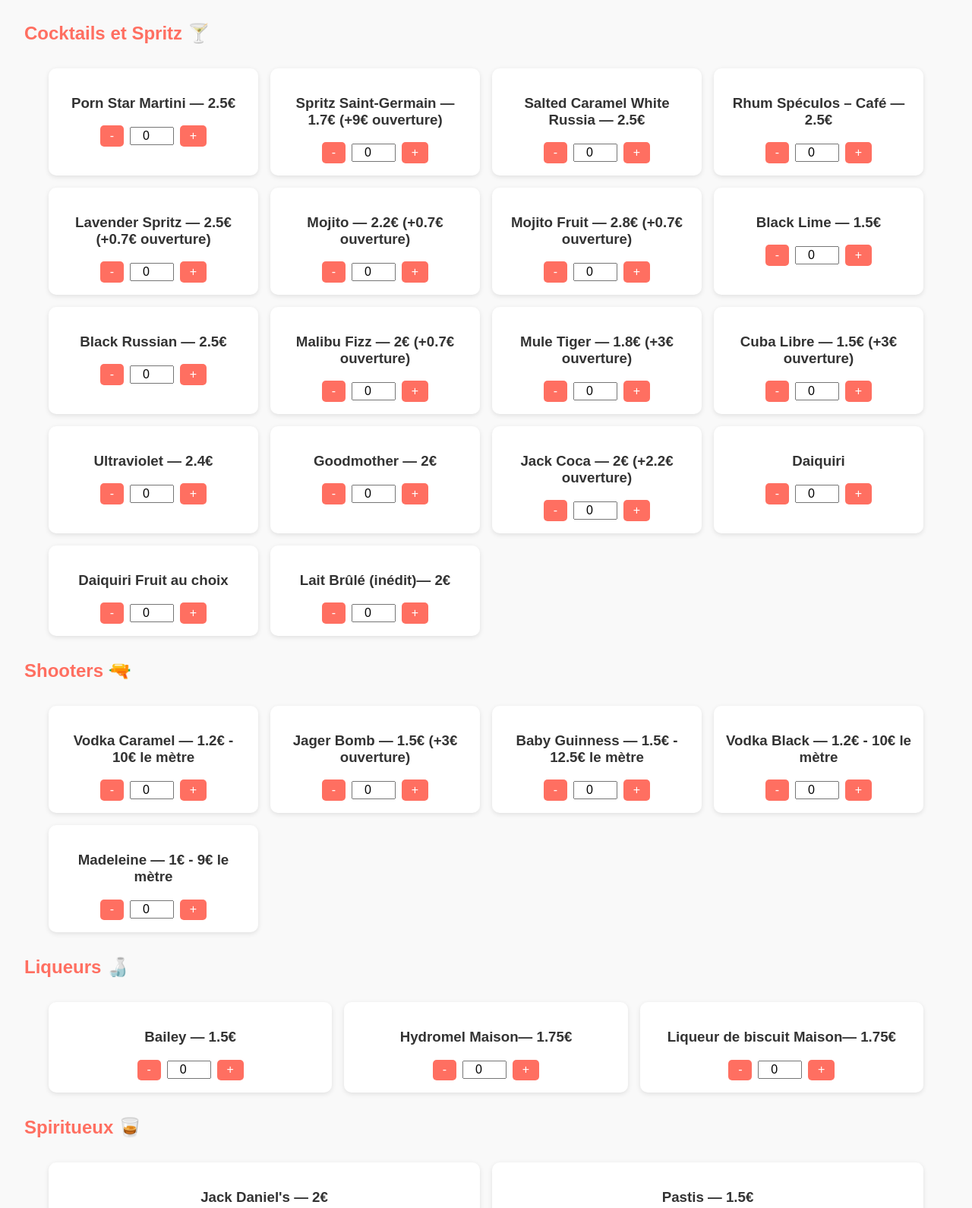
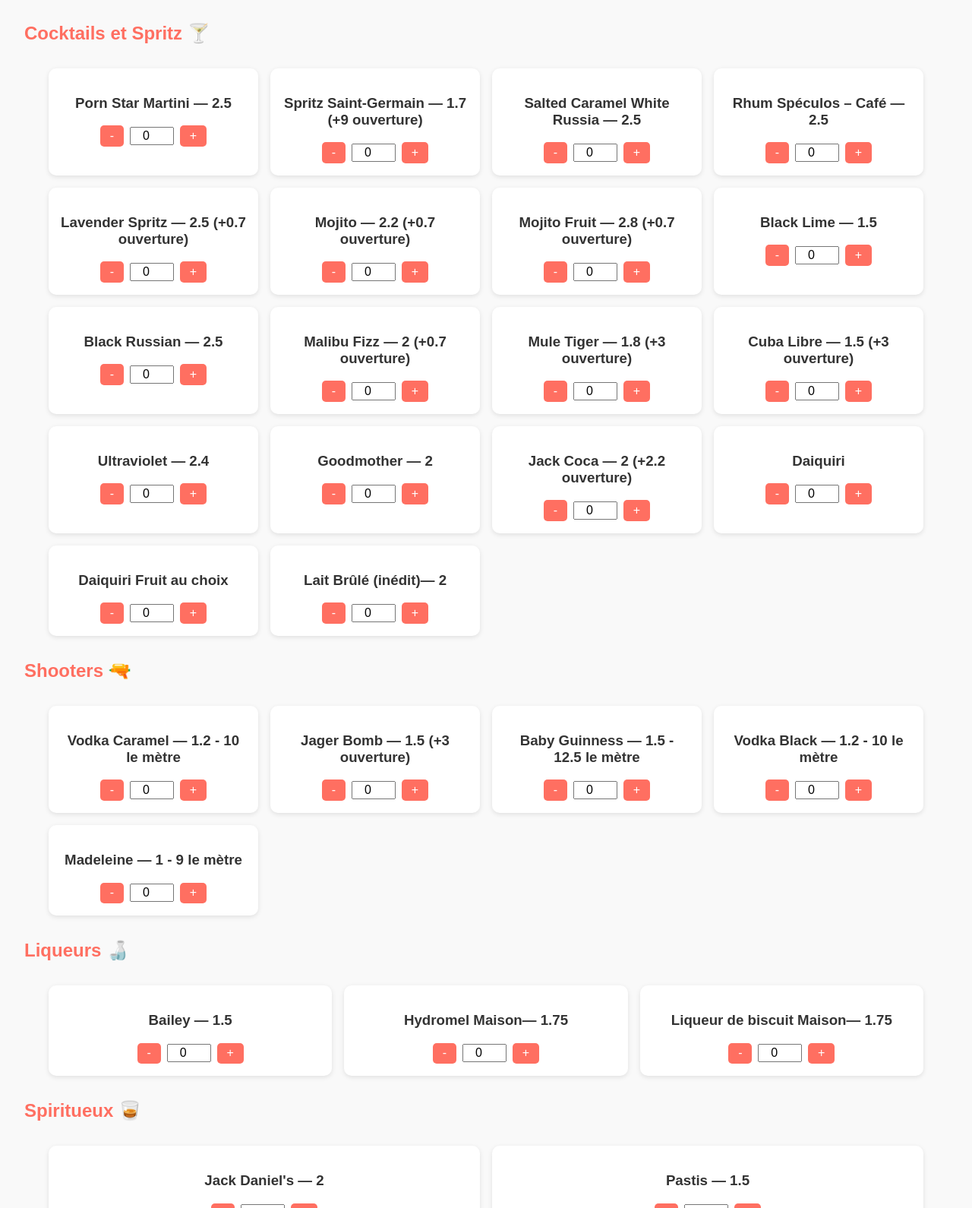
Before and after one commit to matthieumarmotte-svg/beberbar_vercel, a plain HTML site: page index.html in a window 1280 px wide. Shown: the part 200-1790 px from the top of the page at 76% size. Drawn offline with Linux system fonts and the light colour scheme.

Commit message:
Update index.html

```diff
--- a/index.html
+++ b/index.html
@@ -21,7 +21,7 @@
         <div class="boissons">
 
           <div class="boisson" data-prix="2.5">
-            <h3>Porn Star Martini — 2.5€</h3>
+            <h3>Porn Star Martini — 2.5</h3>
             <div class="quantite">
               <button type="button" class="moins">-</button>
               <input type="number" name="Porn Star Martini" value="0" min="0" />
@@ -30,7 +30,7 @@
           </div>
 
           <div class="boisson" data-prix="1.7" data-supplement="9">
-            <h3>Spritz Saint-Germain — 1.7€ (+9€ ouverture)</h3>
+            <h3>Spritz Saint-Germain — 1.7 (+9 ouverture)</h3>
             <div class="quantite">
               <button type="button" class="moins">-</button>
               <input type="number" name="Spritz Saint-Germain" value="0" min="0" />
@@ -39,7 +39,7 @@
           </div>
 
           <div class="boisson" data-prix="2.5">
-            <h3>Salted Caramel White Russia — 2.5€</h3>
+            <h3>Salted Caramel White Russia — 2.5</h3>
             <div class="quantite">
               <button type="button" class="moins">-</button>
               <input type="number" name="Salted Caramel White Russia" value="0" min="0" />
@@ -48,7 +48,7 @@
           </div>
 
           <div class="boisson" data-prix="2.5">
-            <h3>Rhum Spéculos – Café — 2.5€</h3>
+            <h3>Rhum Spéculos – Café — 2.5</h3>
             <div class="quantite">
               <button type="button" class="moins">-</button>
               <input type="number" name="Rhum Spéculos" value="0" min="0" />
@@ -57,7 +57,7 @@
           </div>
 
           <div class="boisson" data-prix="2.5" data-supplement="0.7">
-            <h3>Lavender Spritz — 2.5€ (+0.7€ ouverture)</h3>
+            <h3>Lavender Spritz — 2.5 (+0.7 ouverture)</h3>
             <div class="quantite">
               <button type="button" class="moins">-</button>
               <input type="number" name="Lavender Spritz" value="0" min="0" />
@@ -66,7 +66,7 @@
           </div>
 
           <div class="boisson" data-prix="2.2" data-supplement="0.7">
-            <h3>Mojito — 2.2€ (+0.7€ ouverture)</h3>
+            <h3>Mojito — 2.2 (+0.7 ouverture)</h3>
             <div class="quantite">
               <button type="button" class="moins">-</button>
               <input type="number" name="Mojito Simple" value="0" min="0" />
@@ -75,7 +75,7 @@
           </div>
 
            <div class="boisson" data-prix="2.8">
-            <h3>Mojito Fruit — 2.8€ (+0.7€ ouverture)</h3>
+            <h3>Mojito Fruit — 2.8 (+0.7 ouverture)</h3>
             <div class="quantite">
               <button type="button" class="moins">-</button>
               <input type="number" name="Mojito Fruit" value="0" min="0" />
@@ -84,7 +84,7 @@
           </div>
 
           <div class="boisson" data-prix="1.5">
-            <h3>Black Lime — 1.5€</h3>
+            <h3>Black Lime — 1.5</h3>
             <div class="quantite">
               <button type="button" class="moins">-</button>
               <input type="number" name="Black Lime" value="0" min="0" />
@@ -93,7 +93,7 @@
           </div>
 
           <div class="boisson" data-prix="2.5">
-            <h3>Black Russian — 2.5€</h3>
+            <h3>Black Russian — 2.5</h3>
             <div class="quantite">
               <button type="button" class="moins">-</button>
               <input type="number" name="Black Russian" value="0" min="0" />
@@ -102,7 +102,7 @@
           </div>
 
           <div class="boisson" data-prix="2.0" data-supplement="0.7">
-            <h3>Malibu Fizz — 2€ (+0.7€ ouverture)</h3>
+            <h3>Malibu Fizz — 2 (+0.7 ouverture)</h3>
             <div class="quantite">
               <button type="button" class="moins">-</button>
               <input type="number" name="Malibu Fizz" value="0" min="0" />
@@ -111,7 +111,7 @@
           </div>
 
           <div class="boisson" data-prix="1.8" data-supplement="3">
-            <h3>Mule Tiger — 1.8€ (+3€ ouverture)</h3>
+            <h3>Mule Tiger — 1.8 (+3 ouverture)</h3>
             <div class="quantite">
               <button type="button" class="moins">-</button>
               <input type="number" name="Mule Tiger" value="0" min="0" />
@@ -120,7 +120,7 @@
           </div>
 
           <div class="boisson" data-prix="1.5" data-supplement="3">
-            <h3>Cuba Libre — 1.5€ (+3€ ouverture)</h3>
+            <h3>Cuba Libre — 1.5 (+3 ouverture)</h3>
             <div class="quantite">
               <button type="button" class="moins">-</button>
               <input type="number" name="Cuba Libre" value="0" min="0" />
@@ -129,7 +129,7 @@
           </div>
 
           <div class="boisson" data-prix="2.4">
-            <h3>Ultraviolet — 2.4€</h3>
+            <h3>Ultraviolet — 2.4</h3>
             <div class="quantite">
               <button type="button" class="moins">-</button>
               <input type="number" name="Ultraviolet" value="0" min="0" />
@@ -138,7 +138,7 @@
           </div>
 
           <div class="boisson" data-prix="2.0">
-            <h3>Goodmother — 2€</h3>
+            <h3>Goodmother — 2</h3>
             <div class="quantite">
               <button type="button" class="moins">-</button>
               <input type="number" name="Goodmother" value="0" min="0" />
@@ -147,7 +147,7 @@
           </div>
 
           <div class="boisson" data-prix="2" data-supplement="2.2">
-            <h3>Jack Coca — 2€ (+2.2€ ouverture)</h3>
+            <h3>Jack Coca — 2 (+2.2 ouverture)</h3>
             <div class="quantite">
               <button type="button" class="moins">-</button>
               <input type="number" name="Goodmother" value="0" min="0" />
@@ -174,7 +174,7 @@
           </div>
 
           <div class="boisson" data-prix="2.0">
-            <h3>Lait Brûlé (inédit)— 2€</h3>
+            <h3>Lait Brûlé (inédit)— 2</h3>
             <div class="quantite">
               <button type="button" class="moins">-</button>
               <input type="number" name="Lait Brule" value="0" min="0" />
@@ -190,7 +190,7 @@
         <div class="boissons">
 
           <div class="boisson" data-prix="1.2">
-            <h3>Vodka Caramel — 1.2€ - 10€ le mètre</h3>
+            <h3>Vodka Caramel — 1.2 - 10 le mètre</h3>
             <div class="quantite">
               <button type="button" class="moins">-</button>
               <input type="number" name="Vodka Caramel" value="0" min="0" />
@@ -199,7 +199,7 @@
           </div>
 
           <div class="boisson" data-prix="1.5" data-supplement="3">
-            <h3>Jager Bomb — 1.5€ (+3€ ouverture)</h3>
+            <h3>Jager Bomb — 1.5 (+3 ouverture)</h3>
             <div class="quantite">
               <button type="button" class="moins">-</button>
               <input type="number" name="Jager Bomb" value="0" min="0" />
@@ -208,7 +208,7 @@
           </div>
 
           <div class="boisson" data-prix="1.5">
-            <h3>Baby Guinness — 1.5€ - 12.5€ le mètre</h3>
+            <h3>Baby Guinness — 1.5 - 12.5 le mètre</h3>
             <div class="quantite">
               <button type="button" class="moins">-</button>
               <input type="number" name="Baby Guinness" value="0" min="0" />
@@ -217,7 +217,7 @@
           </div>
 
           <div class="boisson" data-prix="1.2">
-            <h3>Vodka Black — 1.2€ - 10€ le mètre</h3>
+            <h3>Vodka Black — 1.2 - 10 le mètre</h3>
             <div class="quantite">
               <button type="button" class="moins">-</button>
               <input type="number" name="Vodka Black" value="0" min="0" />
@@ -226,7 +226,7 @@
           </div>
 
           <div class="boisson" data-prix="1.0">
-            <h3>Madeleine — 1€ - 9€ le mètre</h3>
+            <h3>Madeleine — 1 - 9 le mètre</h3>
             <div class="quantite">
               <button type="button" class="moins">-</button>
               <input type="number" name="Madeleine" value="0" min="0" />
@@ -242,7 +242,7 @@
         <div class="boissons">
 
           <div class="boisson" data-prix="1.5">
-            <h3>Bailey — 1.5€</h3>
+            <h3>Bailey — 1.5</h3>
             <div class="quantite">
               <button type="button" class="moins">-</button>
               <input type="number" name="Bailey" value="0" min="0" />
@@ -251,7 +251,7 @@
           </div>
 
           <div class="boisson" data-prix="1.75">
-            <h3>Hydromel Maison— 1.75€</h3>
+            <h3>Hydromel Maison— 1.75</h3>
             <div class="quantite">
               <button type="button" class="moins">-</button>
               <input type="number" name="Hydromel" value="0" min="0" />
@@ -260,7 +260,7 @@
           </div>
 
           <div class="boisson" data-prix="1.75">
-            <h3>Liqueur de biscuit Maison— 1.75€</h3>
+            <h3>Liqueur de biscuit Maison— 1.75</h3>
             <div class="quantite">
               <button type="button" class="moins">-</button>
               <input type="number" name="Liqueur de Biscuit" value="0" min="0" />
@@ -276,7 +276,7 @@
         <div class="boissons">
 
           <div class="boisson" data-prix="2.0">
-            <h3>Jack Daniel's — 2€</h3>
+            <h3>Jack Daniel's — 2</h3>
             <div class="quantite">
               <button type="button" class="moins">-</button>
               <input type="number" name="Jack Daniel's" value="0" min="0" />
@@ -285,7 +285,7 @@
           </div>
 
           <div class="boisson" data-prix="1.5">
-            <h3>Pastis — 1.5€</h3>
+            <h3>Pastis — 1.5</h3>
             <div class="quantite">
               <button type="button" class="moins">-</button>
               <input type="number" name="Pastis" value="0" min="0" />
@@ -300,7 +300,7 @@
         <div class="boissons">
 
           <div class="boisson" data-prix="1.2">
-            <h3>Leffe Blonde — 1.2€</h3>
+            <h3>Leffe Blonde — 1.2</h3>
             <div class="quantite">
               <button type="button" class="moins">-</button>
               <input type="number" name="Leffe Blonde" value="0" min="0" />
@@ -309,7 +309,7 @@
           </div>
 
            <div class="boisson" data-prix="1.0">
-            <h3>Heineken — 1€</h3>
+            <h3>Heineken — 1</h3>
             <div class="quantite">
               <button type="button" class="moins">-</button>
               <input type="number" name="Heineken" value="0" min="0" />
@@ -332,10 +332,10 @@
       </div>
 
       <div class="total">
-        <p>Total : <span id="total">0.00</span> €</p>
+        <p>Total : <span id="total">0.00</span> </p>
       </div>
 
-      <button type="submit" class="btn-commande">Commander 🍹</button>
+      <button type="submit" class="btn-commande">Envoyer 🍹</button>
     </form>
   </main>
 
```
